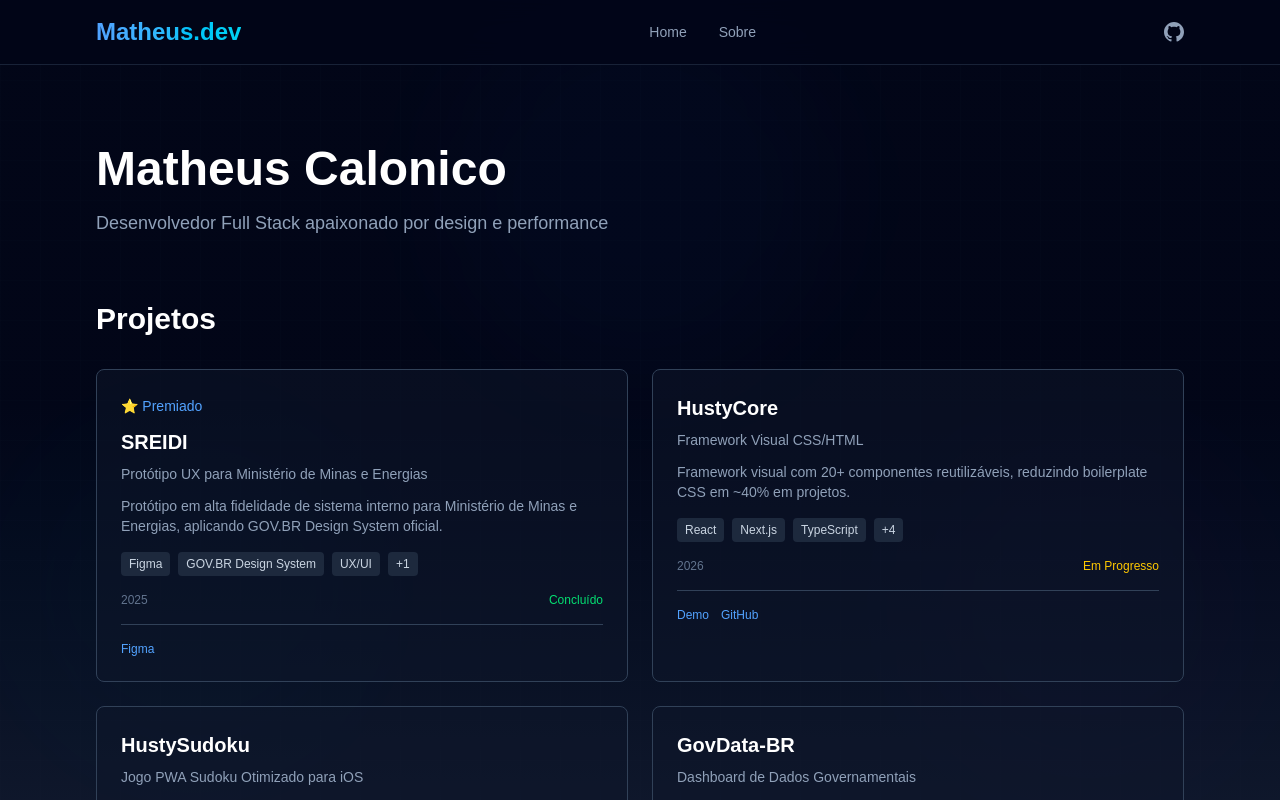
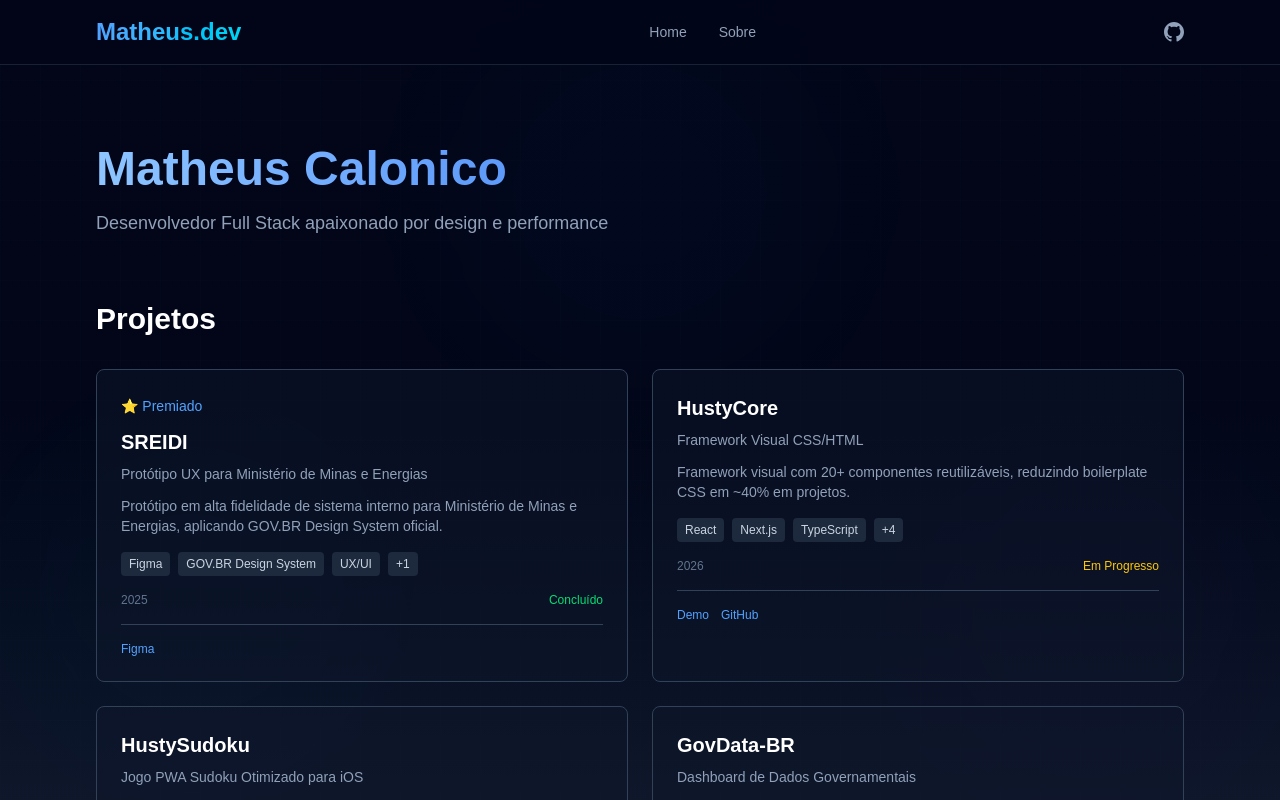
Before and after one commit to Husty-09/portifolio, a Next.js app: page / in a window 1280 px wide. Shown: the top 800 px of the page. Built offline with nearby package versions, Linux system fonts and the light colour scheme.

Commit message:
style: atualizar gradient do nome para branco-azul

```diff
--- a/app/page.tsx
+++ b/app/page.tsx
@@ -4,7 +4,9 @@
   return (
     <main className="flex-1 max-w-6xl mx-auto px-4 sm:px-6 lg:px-8 py-20">
       <div className="mb-16">
-        <h1 className="text-5xl font-bold mb-4 text-white">Matheus Calonico</h1>
+        <h1 className="text-5xl font-bold mb-4 bg-gradient-to-r from-blue-300 to-blue-700 bg-clip-text text-transparent">
+          Matheus Calonico
+        </h1>
         <p className="text-lg text-slate-400">
           Desenvolvedor Full Stack apaixonado por design e performance
         </p>
```
